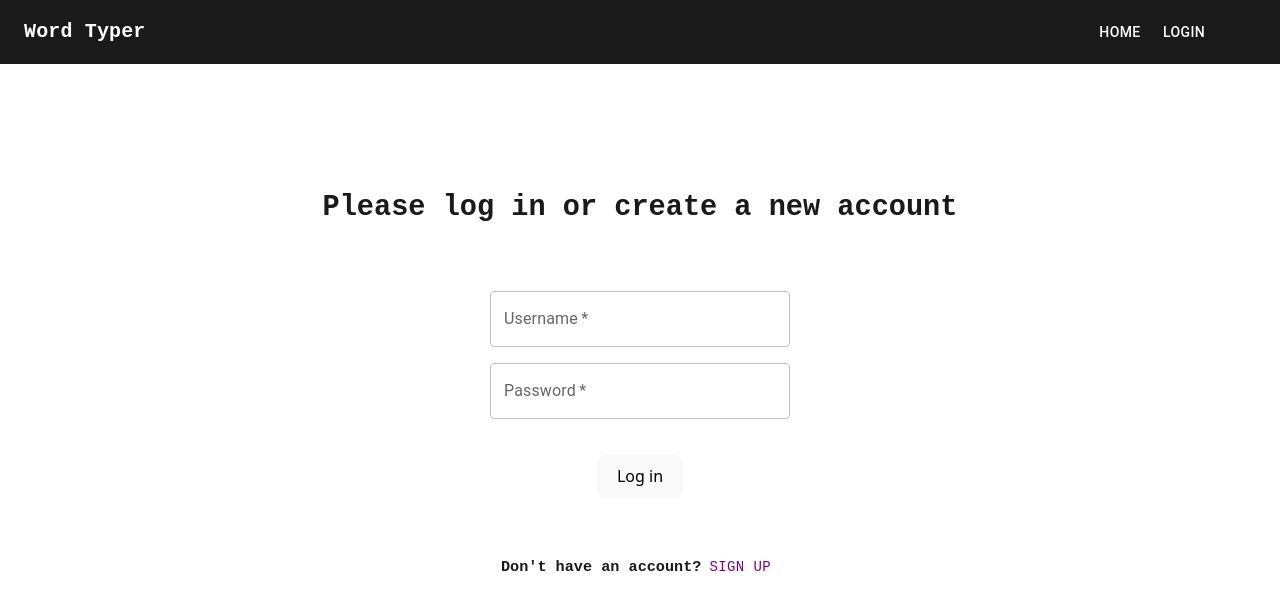
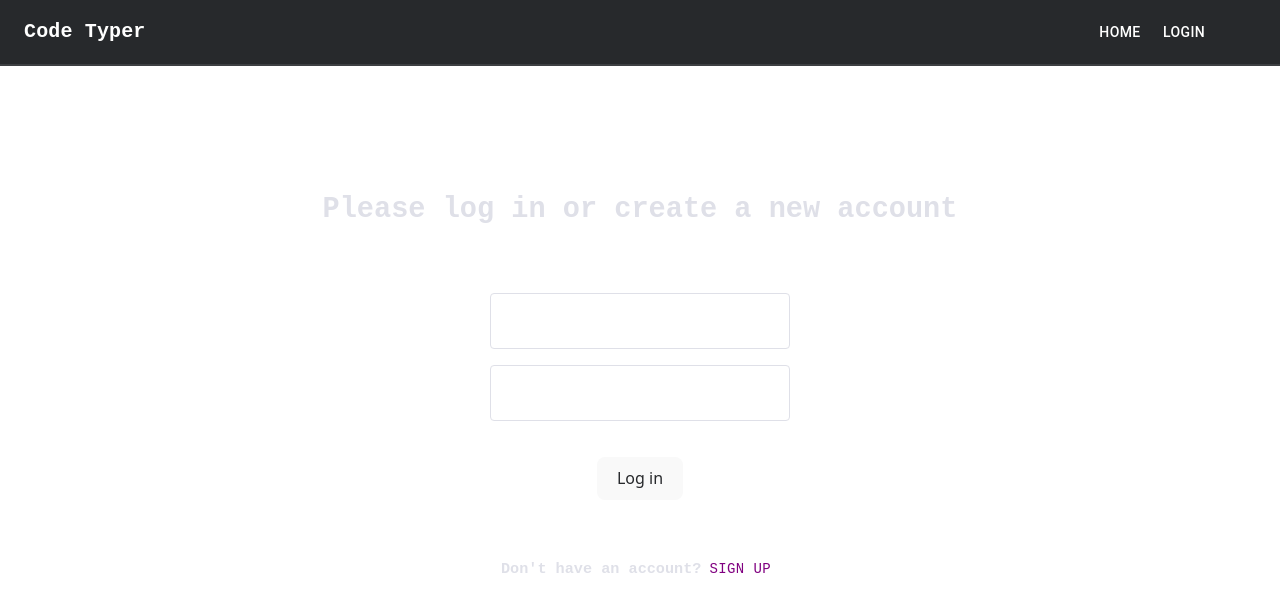
Before and after one commit to Cristian-Cortez/CodeTyper, a React (Vite) app in the folder client/: page / in a window 1280 px wide. Shown: the top 612 px of the page. Built offline with nearby package versions, Linux system fonts and the light colour scheme; some icons are missing.

Commit message:
Updated UI a bit more

```diff
--- a/client/src/components/Navbar.jsx
+++ b/client/src/components/Navbar.jsx
@@ -5,15 +5,16 @@ import AccountCircleIcon from '@mui/icons-material/AccountCircle';
 
 export default function Navbar() {
     const style = {
-        backgroundColor: '#1a1a1a',
-        fontFamily: 'monospace'
+        backgroundColor: '#27292c',
+        fontFamily: 'monospace',
+        borderBottom: '1px solid rgba(255, 255, 255, 0.1)'
     }
 
     return (
         <AppBar sx = {style} position="static" elevation={0}>
             <Toolbar sx = {style}>
                 <Typography variant="h6" component="div" sx={{ flexGrow: 1, fontFamily: 'monospace', fontWeight: 'bold'}}>
-                Word Typer
+                Code Typer
                 </Typography>
                 <Button color="inherit" component={Link} to="/home">Home</Button>
                 <Button color="inherit" component={Link} to="/">Login</Button>
--- a/client/src/components/TypingGameComponent.jsx
+++ b/client/src/components/TypingGameComponent.jsx
@@ -57,19 +57,20 @@ const TypingGameComponent = ({ text }) => {
 
   return (
     <div style={{ fontFamily: "monospace"}}>
+      <div style={{display: "flex", flexDirection: "column", alignItems: "center"}}>
         <pre
           onKeyDown={(e) => {
             handleKey(e.key);
             e.preventDefault();
           }}
           tabIndex={0}
-        style={{ outline: 'none', cursor: "text", marginLeft: '35%', whiteSpace: "pre-wrap", tabSize: 4}}
+          style={{ outline: 'none', cursor: "text", whiteSpace: "pre-wrap", tabSize: 4, border: "1px solid #d1d1d1", padding: '15px'}}
         >
           {chars.split('').map((char, index) => {
             let state = charsState[index];
             let color =
               state === CharStateType.Incomplete
-              ? 'black'
+                ? '#dfe0e8'
                 : state === CharStateType.Correct
                 ? 'green'
                 : 'red';
@@ -89,6 +90,7 @@ const TypingGameComponent = ({ text }) => {
             );
           })}
         </pre>
+      </div>
 
       {/* Stats Section */}
       <div style={{ marginTop: "10px", fontSize: "18px", color: '#1a1a1a', marginLeft: '7%'}}>
--- a/client/src/index.css
+++ b/client/src/index.css
@@ -5,7 +5,8 @@
 
   color-scheme: light dark;
   color: rgba(255, 255, 255, 0.87);
-  background-color: #d7d6be;
+  /*background-color: #d7d6be;*/
+  background-color: #27292c;
 
   font-synthesis: none;
   text-rendering: optimizeLegibility;
@@ -39,7 +40,7 @@ h1 {
   text-align: center;
   margin-top: 0;
   padding-top: 20px;
-  color: #1a1a1a;
+  color: #dfe0e8;
 }
 
 h2 {
@@ -47,6 +48,7 @@ h2 {
   line-height: 1.1;
   font-family: monospace;
   text-align: center;
+  color: #dfe0e8;
   width: 90%;
   margin-left: 5%;
   margin-top: 10%;
@@ -55,7 +57,7 @@ h2 {
 
 h3{
   font-family: monospace;
-  color: #1a1a1a;
+  color: #dfe0e8;
 }
 
 button {
@@ -68,7 +70,8 @@ button {
   font-size: 1em;
   font-weight: 500;
   font-family: inherit;
-  background-color: #1a1a1a;
+  color: #27292c;
+  background-color: #dfe0e8;
   cursor: pointer;
   transition: border-color 0.25s;
 }
--- a/client/src/pages/CreateAccount.jsx
+++ b/client/src/pages/CreateAccount.jsx
@@ -11,6 +11,25 @@ export default function CreateAccount(){
     const navigate = useNavigate()
     const textFieldStyle = {
         width: '300px',
+        '& .MuiOutlinedInput-root': {
+            '& fieldset': {
+              borderColor: '#dfe0e8',  // optional: border color
+              color: '#dfe0e8'
+            },
+            '&:hover fieldset': {
+                borderColor: 'white', // border on hover
+            },
+            '&.Mui-focused fieldset': {
+                borderColor: 'white', // border when focused
+            },
+        },
+        '& .MuiInputBase-input': {
+            color: 'white',           // text color inside the field
+        },
+        '& .MuiInputLabel-root': {
+            color: 'white',            // label text
+          }
+
     }
 
 
@@ -21,7 +40,7 @@ export default function CreateAccount(){
         <div>
             <Navbar sx = {{width: '100%', alignSelf: 'stretch'}}/>
             <div style={{display: 'flex', flexDirection: 'column', alignItems: 'center',  gap: '1rem', width: '100%'}}>
-                <h2 style={{color: '#1a1a1a', marginLeft: '0%', marginBottom: '1%'}}>Create your account</h2>
+                <h2 style={{color: '#dfe0e8', marginLeft: '0%', marginBottom: '1%'}}>Create your account</h2>
                 <TextField sx = {textFieldStyle} required label="First Name" onChange={event => setFirst(event.target.value)}/>
                 <TextField sx = {textFieldStyle} required label="Last Name" onChange={event => setLast(event.target.value)}/>
                 <TextField sx = {textFieldStyle} required label="Username" onChange={event => setUsername(event.target.value)}/>
--- a/client/src/pages/Home.jsx
+++ b/client/src/pages/Home.jsx
@@ -5,19 +5,13 @@ import Navbar from '../components/Navbar'
 
 function Home() {
   const [text, setText] = useState()
+  const [lang, setLang] = useState("javascript");
   let initialLoad = false
 
-  /*async function load() {
+
+  async function load(newLang) {
     setText('')
-    const result = await fetch("http://localhost:3000/random-word")
-      .then(r => r.json());
-
-    setText(`${result.word} - ${result.definition} Ex. ${result.example}`);
-  }*/
-
-  async function load() {
-    setText('')
-    const result = await fetch("http://localhost:3000/api/random-snippet")
+    const result = await fetch(`http://localhost:3000/api/random-snippet?lang=${newLang}`)
       .then(r => r.json());
 
     setText(`${result.snippet}`);
@@ -36,8 +30,37 @@ function Home() {
     <div>
       <Navbar/>
       <h1 style={{marginTop: '3%'}}>Click and start typing</h1>
-      {text? <TypingGameComponent text={text}/> : <h2 style={{color: '#1a1a1a'}}>Loading...</h2>}
-      <button onClick={load}>Reset</button>
+
+      {text? <TypingGameComponent text={text}/> : <h2>Loading...</h2>}
+      <button onClick={() => load(lang)}>Reset</button>
+      <div style={{ marginTop: "20px" }}>
+        <select
+          value={lang}
+          onChange={(e) => {
+            const newLang = e.target.value;
+            setLang(newLang);
+            load(newLang); // reload snippet in new language
+          }}
+          style={{
+            padding: "8px",
+            fontSize: "16px",
+            marginBottom: "20px",
+            cursor: "pointer"
+          }}
+        >
+          <option value="javascript">JavaScript</option>
+          <option value="python">Python</option>
+          <option value="java">Java</option>
+          <option value="c++">C++</option>
+          <option value="c#">C#</option>
+          <option value="go">Go</option>
+          <option value="rust">Rust</option>
+          <option value="typescript">TypeScript</option>
+          <option value="swift">Swift</option>
+          <option value="ruby">Ruby</option>
+          <option value="php">PHP</option>
+        </select>
+      </div>
     </div>
   )
 
--- a/client/src/pages/Login.jsx
+++ b/client/src/pages/Login.jsx
@@ -10,6 +10,24 @@ export default function Login(){
     const navigate = useNavigate()
     const textFieldStyle = {
         width: '300px',
+        '& .MuiOutlinedInput-root': {
+            '& fieldset': {
+              borderColor: '#dfe0e8',  // optional: border color
+              color: '#dfe0e8'
+            },
+            '&:hover fieldset': {
+                borderColor: 'white', // border on hover
+            },
+            '&.Mui-focused fieldset': {
+                borderColor: 'white', // border when focused
+            },
+        },
+        '& .MuiInputBase-input': {
+            color: 'white',           // text color inside the field
+        },
+        '& .MuiInputLabel-root': {
+            color: 'white',            // label text
+          }
     }
 
 
@@ -20,7 +38,7 @@ export default function Login(){
         <div>
             <Navbar sx = {{width: '100%', alignSelf: 'stretch'}}/>
             <div style={{display: 'flex', flexDirection: 'column', alignItems: 'center',  gap: '1rem', width: '100%'}}>
-                <h2 style={{color: '#1a1a1a', marginLeft: '0%'}}>Please log in or create a new account</h2>
+                <h2 style={{color: '#dfe0e8', marginLeft: '0%'}}>Please log in or create a new account</h2>
                 <TextField sx = {textFieldStyle} required label="Username" onChange={event => setUsername(event.target.value)}/>
                 <TextField sx = {textFieldStyle} required label="Password" onChange={event => setPassword(event.target.value)}/>
                 <button onClick={login}> Log in </button>
```
Also changed, not shown: 1 other file (tests, documents, lock files or other folders). Lines whose indentation alone changed are shown as unchanged.
